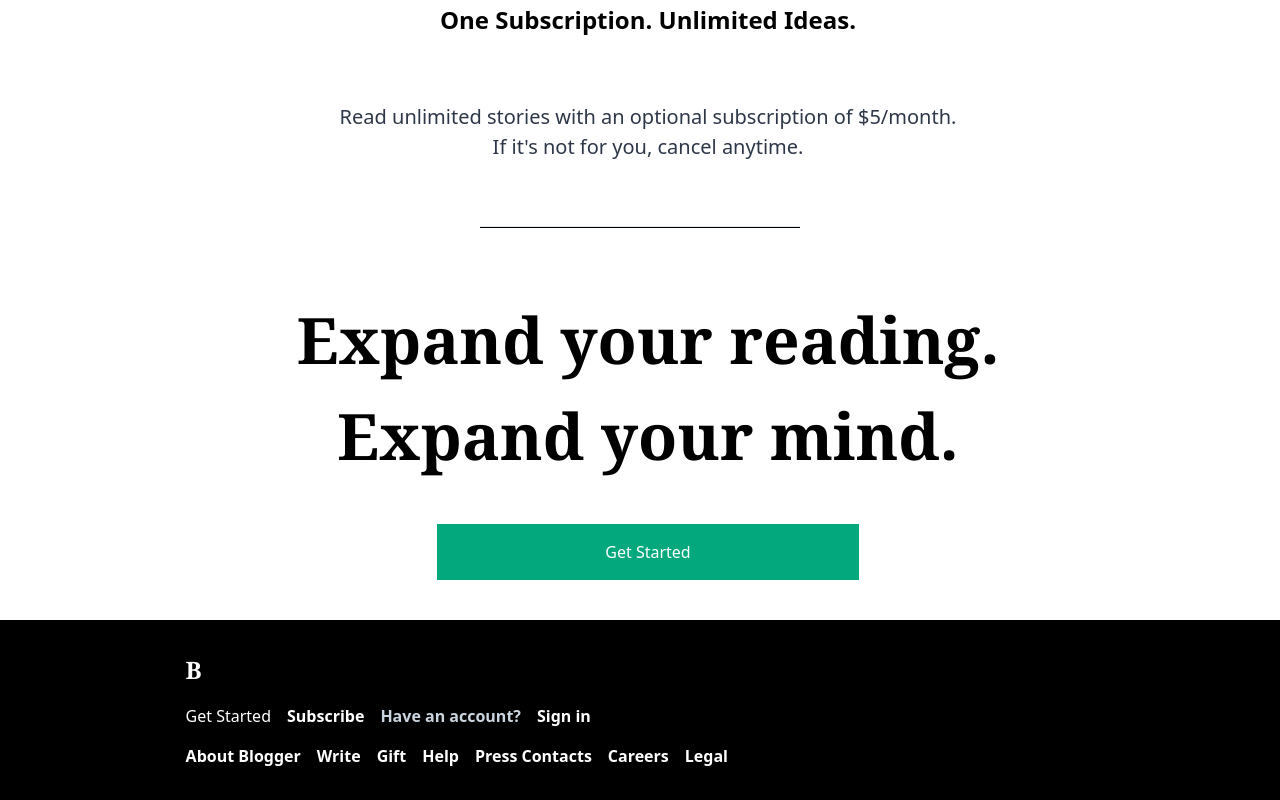
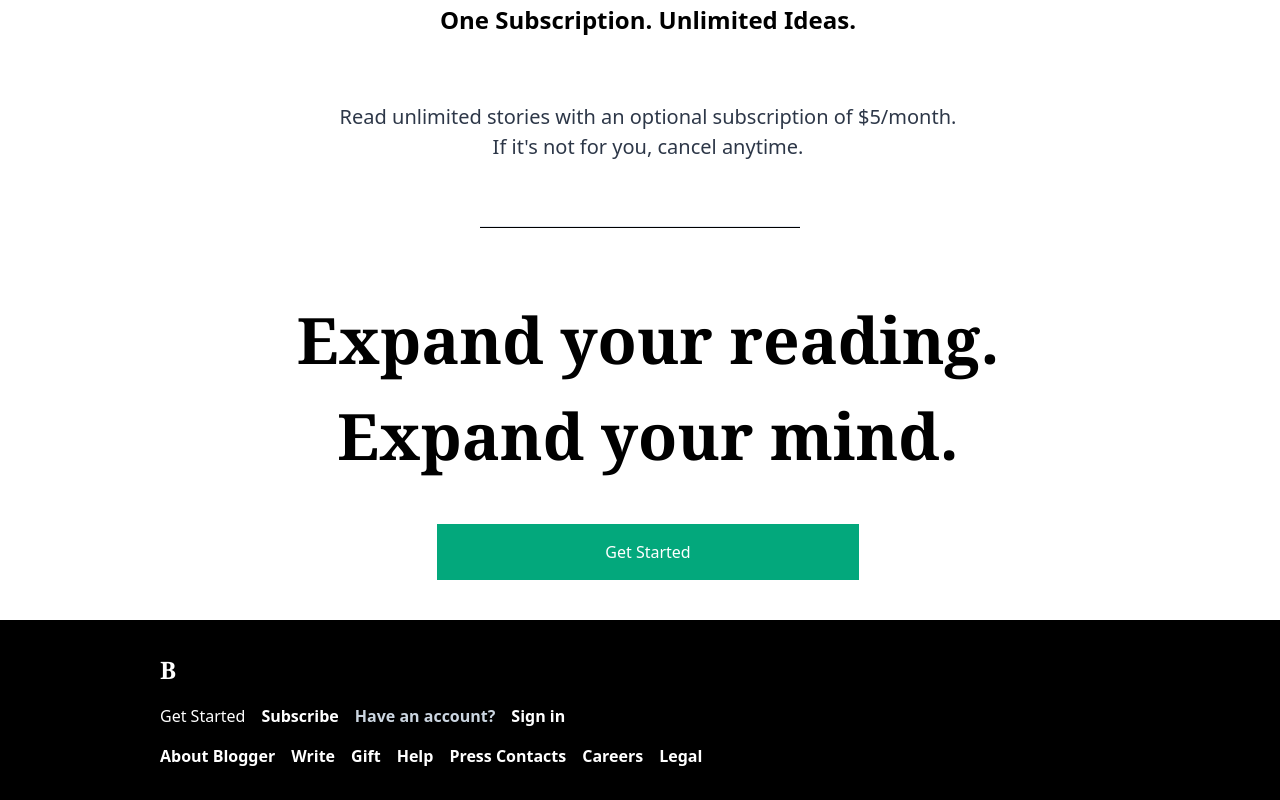
Before and after one commit to AmitKuntal/blogger, a React (Create React App) app: page /index in a window 1280 px wide. Shown: the part 1844-2644 px from the top of the page. Built offline with nearby package versions, Linux system fonts and the light colour scheme.

Commit message:
Footer overflow bug fixes

```diff
--- a/src/components/footer.jsx
+++ b/src/components/footer.jsx
@@ -4,8 +4,8 @@ import SignIn from './signin';
 function Footer(props) {
 
   return (
-      <div className="w-full flex flex-row justify-center secondarybackgroundcolor p-8">
-            <div className="w-4/5 font-bold container flex flex-col items-start h-full sm:text-md sm:pl-2 md:pl-2 lg:pl-8">
+      <div className="w-full flex flex-row justify-center secondarybackgroundcolor">
+            <div className="w-4/5 font-bold container flex flex-col items-start sm:text-md p-8">
                 <div className="text-2xl block sm:pr-0 md:pr-0 lg-pr-8 xl-pr-8">
                     <button className="font-serif font-extrabold text-white">B</button>
                 </div>
@@ -24,7 +24,7 @@ function Footer(props) {
                     </li>
 
                 </ul>
-                <ul className="mt-4 flex items-center flex-row justify-between" >
+                <ul className="mt-4 flex flex-row flex-wrap justify-between" >
                     <li className="mr-4">
                         <a className="text-white" href="#">About Blogger</a>
                     </li>
```
